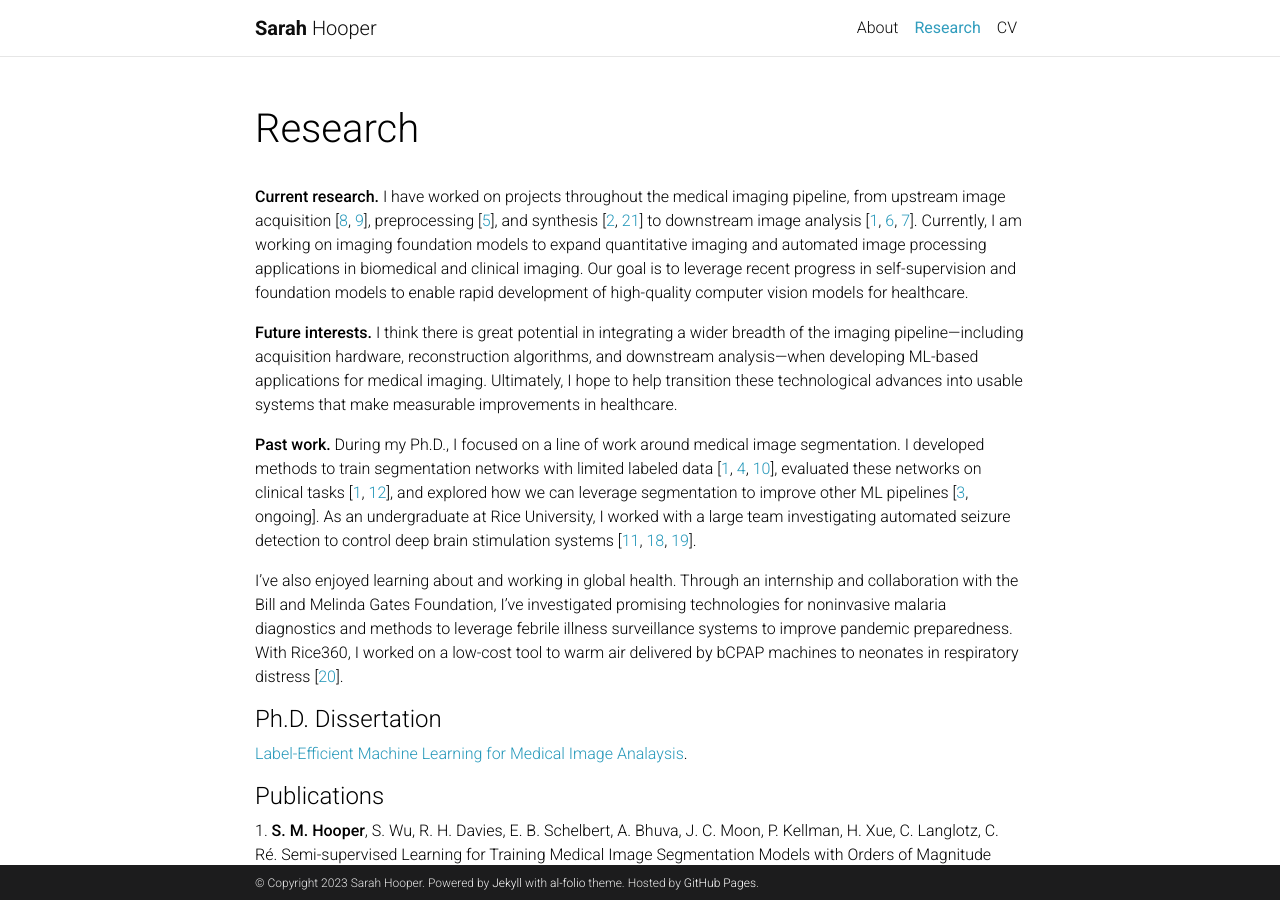
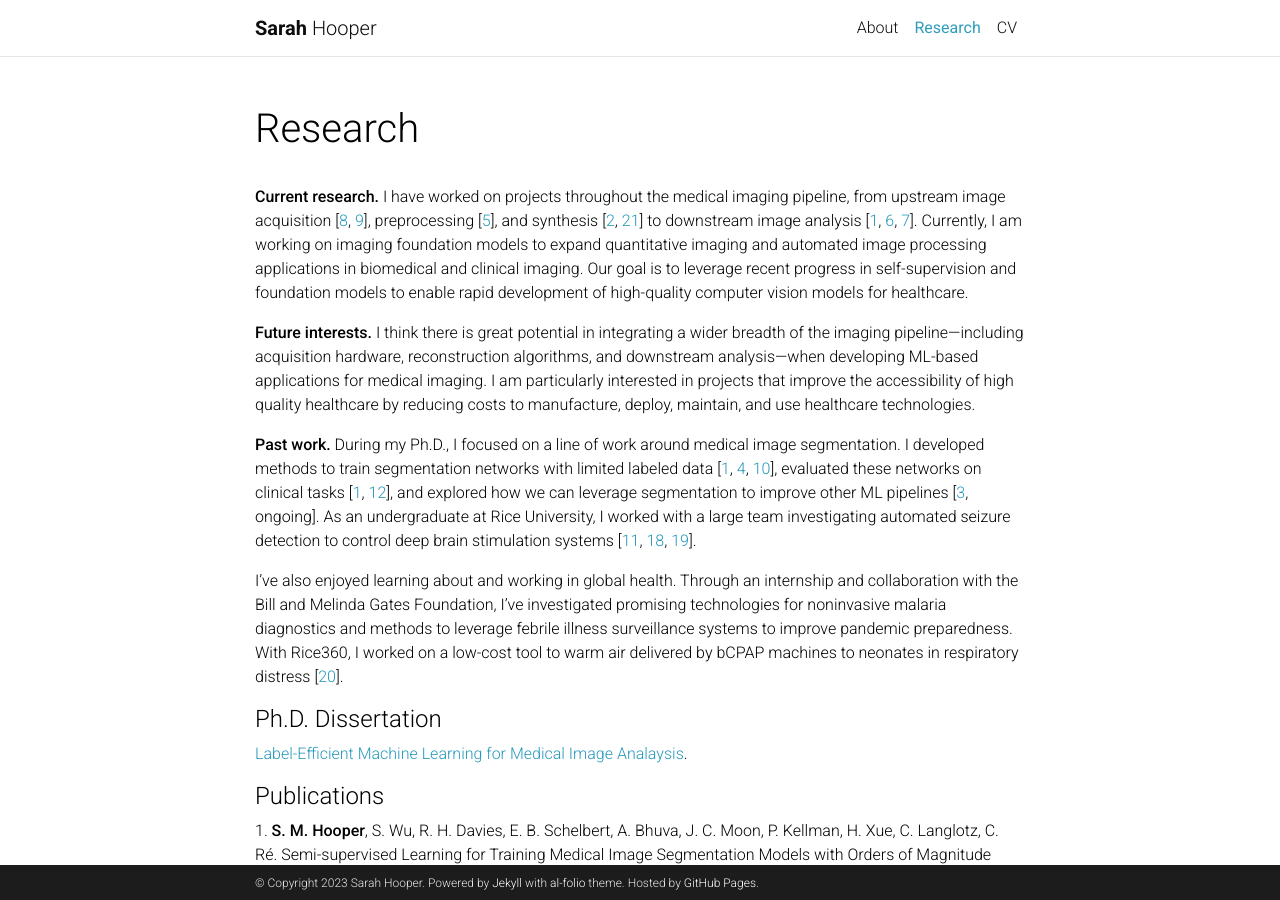
Before and after one commit to sarahmhooper/sarahmhooper.github.io, a Jekyll site: the page built from _pages/research.md, in a window 1280 px wide and 900 px high. Built offline with Jekyll 4.4.1, drawn with Linux system fonts in a browser that asks for light colours; comment, search, counter and statistics services are not loaded; a style sheet for code colours, icons or effects is not loaded.

Commit message:
Adjusted future interests

```diff
--- a/_pages/research.md
+++ b/_pages/research.md
@@ -9,7 +9,7 @@ nav_order: 1
 
 **Current research.** I have worked on projects throughout the medical imaging pipeline, from upstream image acquisition [[8](#pub8), [9](#pub9)], preprocessing [[5](#pub5)], and synthesis [[2](#pub2), [21](#pub21)] to downstream image analysis [[1](#pub1), [6](#pub6), [7](#pub7)]. Currently, I am working on imaging foundation models to expand quantitative imaging and automated image processing applications in biomedical and clinical imaging. Our goal is to leverage recent progress in self-supervision and foundation models to enable rapid development of high-quality computer vision models for healthcare.
 
-**Future interests.** I think there is great potential in integrating a wider breadth of the imaging pipeline---including acquisition hardware, reconstruction algorithms, and downstream analysis---when developing ML-based applications for medical imaging. Ultimately, I hope to help transition these technological advances into usable systems that make measurable improvements in healthcare.
+**Future interests.** I think there is great potential in integrating a wider breadth of the imaging pipeline---including acquisition hardware, reconstruction algorithms, and downstream analysis---when developing ML-based applications for medical imaging. I am particularly interested in projects that improve the accessibility of high quality healthcare by reducing costs to manufacture, deploy, maintain, and use healthcare technologies.
 
 **Past work.** During my Ph.D., I focused on a line of work around medical image segmentation. I developed methods to train segmentation networks with limited labeled data [[1](#pub1), [4](#pub4), [10](#pub10)], evaluated these networks on clinical tasks [[1](#pub1), [12](#pub12)], and explored how we can leverage segmentation to improve other ML pipelines [[3](#pub3), ongoing]. As an undergraduate at Rice University, I worked with a large team investigating automated seizure detection to control deep brain stimulation systems [[11](#pub11), [18](#pub18), [19](#pub19)].
 
```
